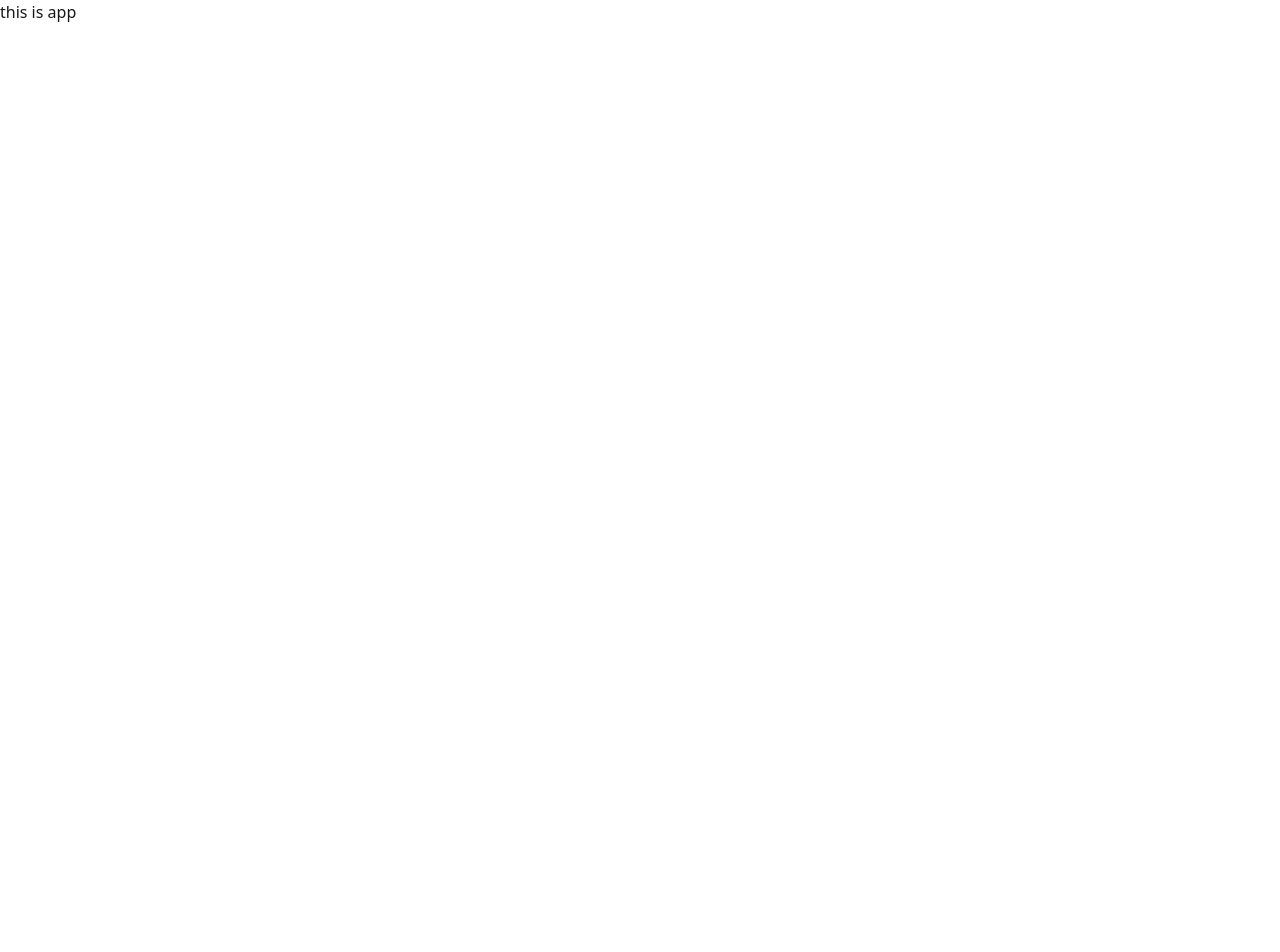
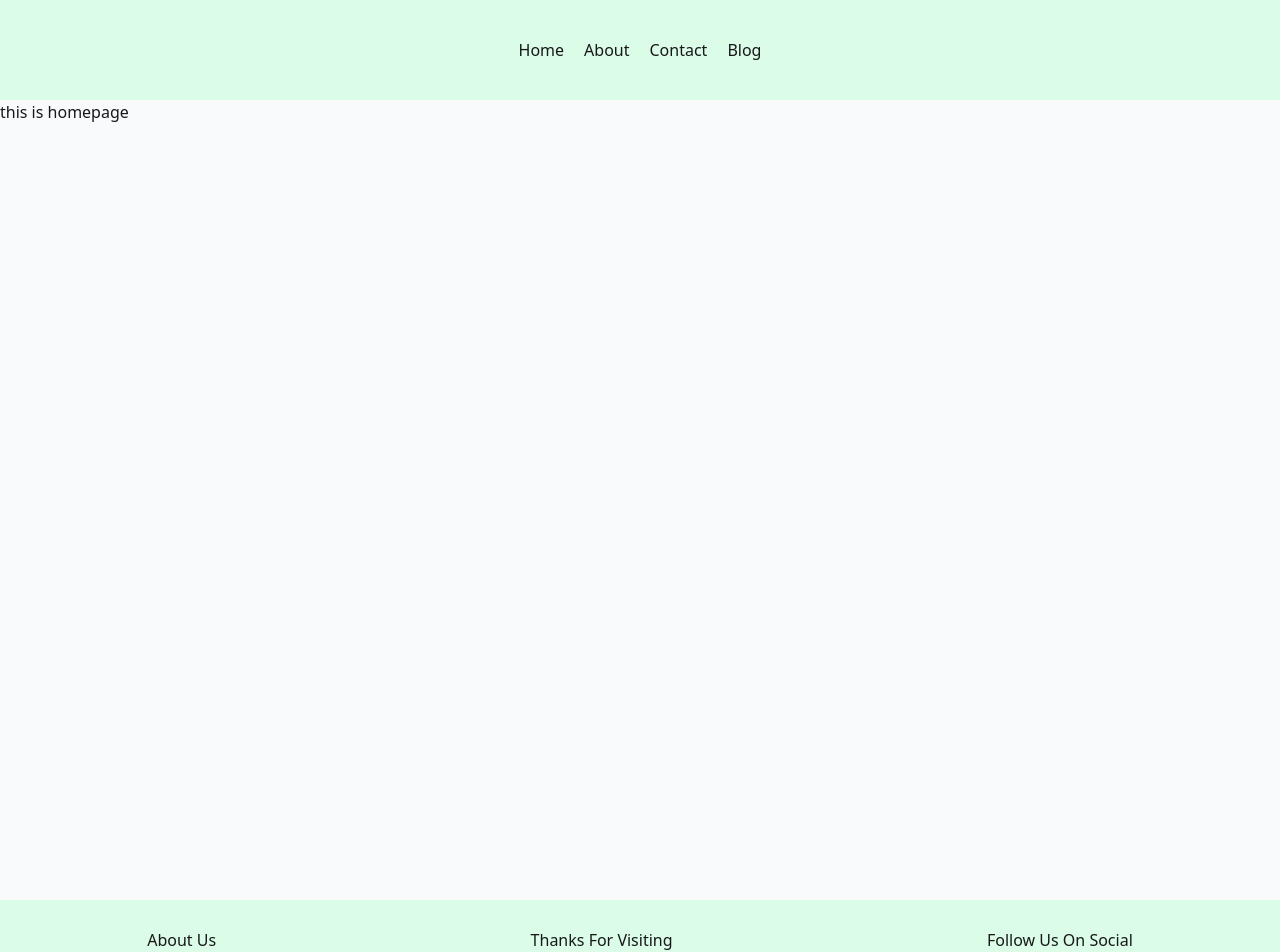
Before and after one commit to msirazu/react-first-simple-static-website, a React (Vite) app: page / in a window 1280 px wide. Shown: the top 952 px of the page. Before the commit the page ends 800 px from the top, so only its background shows below. Built offline with nearby package versions, Linux system fonts and the light colour scheme.

Commit message:
routes changing work

```diff
--- a/src/App.jsx
+++ /dev/null
@@ -1,11 +0,0 @@
-import React from 'react';
-
-const App = () => {
-  return (
-    <div>
-      this is app
-    </div>
-  );
-};
-
-export default App;
--- a/src/components/Footer/Footer.jsx
+++ b/src/components/Footer/Footer.jsx
@@ -1,9 +1,9 @@
-import React from 'react';
-
 const Footer = () => {
     return (
-        <section>
-            this is footer
+        <section className="flex justify-around items-center gap-5 capitalize h-20 bg-green-100">
+            <div>about us</div>
+            <div>thanks for visiting</div>
+            <div>follow us on social</div>
         </section>
     );
 };
--- a/src/components/Header/Header.jsx
+++ b/src/components/Header/Header.jsx
@@ -1,9 +1,9 @@
-import React from 'react';
+import Navbar from './Navbar';
 
 const Header = () => {
     return (
-        <section>
-            this is header
+        <section className='bg-green-100 h-25 flex items-center justify-center'>
+            <Navbar />
         </section>
     );
 };
--- a/src/components/Header/Navbar.jsx
+++ b/src/components/Header/Navbar.jsx
@@ -1,7 +1,12 @@
+import { NavLink } from "react-router-dom";
+
 const Navbar = () => {
     return (
-        <nav>
-            this is navbar
+        <nav className="flex gap-5 justify-center items-center capitalize p-5">
+            <NavLink to='/'>home</NavLink>
+            <NavLink to='/about'>about</NavLink>
+            <NavLink to='/contact'>contact</NavLink>
+            <NavLink to='/blog'>blog</NavLink>
         </nav>
     );
 };
--- a/src/layouts/Root.jsx
+++ b/src/layouts/Root.jsx
@@ -0,0 +1,21 @@
+import { Outlet } from "react-router-dom";
+import Header from "../components/Header/Header";
+import Footer from "../components/Footer/Footer";
+
+const Root = () => {
+    return (
+        <>
+            <header className="">
+                <Header />
+            </header>
+            <main className="min-h-screen bg-gray-50">
+                <Outlet />
+            </main>
+            <footer className="">
+                <Footer />
+            </footer>
+        </>
+    );
+};
+
+export default Root;
--- a/src/layouts/Routes.jsx
+++ b/src/layouts/Routes.jsx
@@ -0,0 +1,17 @@
+import { createBrowserRouter } from 'react-router-dom'
+import Root from "./Root";
+import Home from '../pages/Home/Home';
+import About from '../pages/About/About';
+import Contact from '../pages/Contact/Contact';
+import Blog from '../pages/Blog/Blog';
+
+const router = createBrowserRouter([
+    {path: '/', element: <Root />, children: [
+        {index: true, element: <Home />},
+        {path: '/about', element: <About />},
+        {path: '/contact', element: <Contact />},
+        {path: '/blog', element: <Blog />},
+    ]}
+]);
+
+export default router;
--- a/src/main.jsx
+++ b/src/main.jsx
@@ -1,10 +1,11 @@
 import { StrictMode } from 'react'
 import { createRoot } from 'react-dom/client'
 import './index.css'
-import App from './App.jsx'
+import router from './layouts/Routes.jsx'
+import { RouterProvider } from 'react-router-dom';
 
 createRoot(document.getElementById('root')).render(
   <StrictMode>
-    <App />
-  </StrictMode>,
+    <RouterProvider router={router}></RouterProvider>
+  </StrictMode>
 )
--- /dev/null
+++ b/src/pages/About/About.jsx
@@ -0,0 +1,9 @@
+const About = () => {
+    return (
+        <div>
+            about page
+        </div>
+    );
+};
+
+export default About;
--- /dev/null
+++ b/src/pages/Blog/Blog.jsx
@@ -0,0 +1,9 @@
+const Blog = () => {
+    return (
+        <div>
+            this is blog page
+        </div>
+    );
+};
+
+export default Blog;
--- /dev/null
+++ b/src/pages/Contact/Contact.jsx
@@ -0,0 +1,9 @@
+const Contact = () => {
+    return (
+        <div>
+            this is contact page
+        </div>
+    );
+};
+
+export default Contact;
--- /dev/null
+++ b/src/pages/Home/Home.jsx
@@ -0,0 +1,9 @@
+const Home = () => {
+    return (
+        <div>
+            this is homepage
+        </div>
+    );
+};
+
+export default Home;
```
